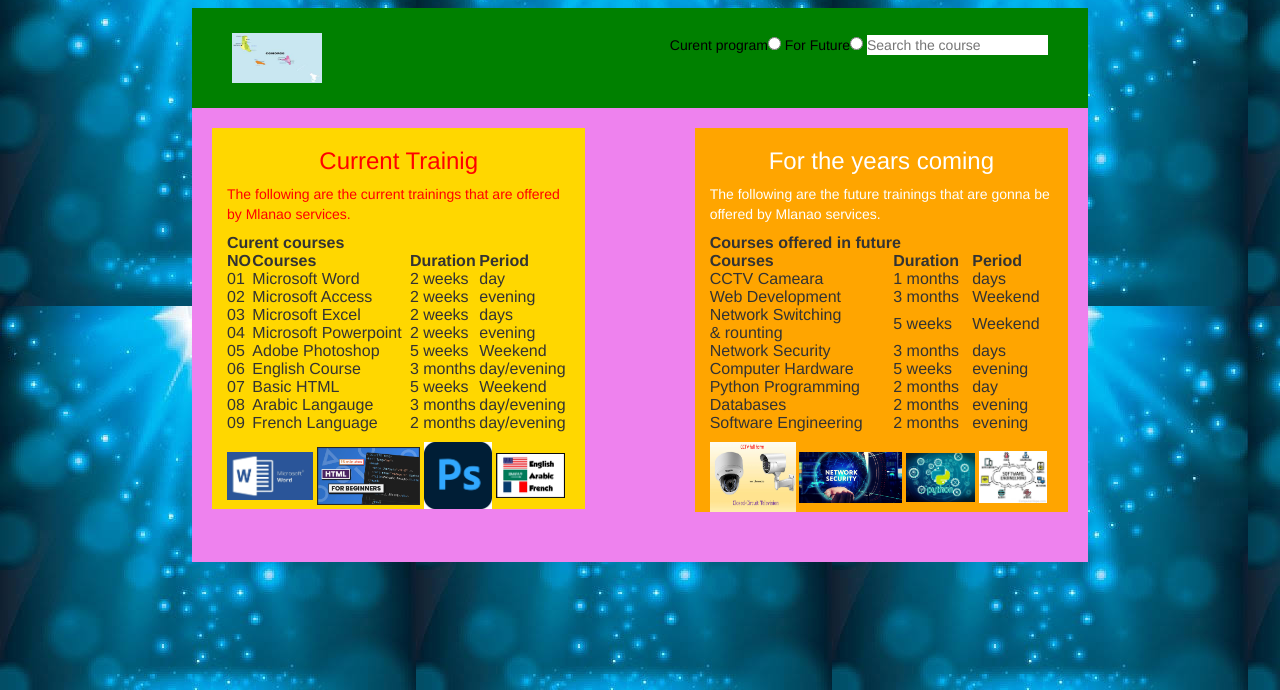
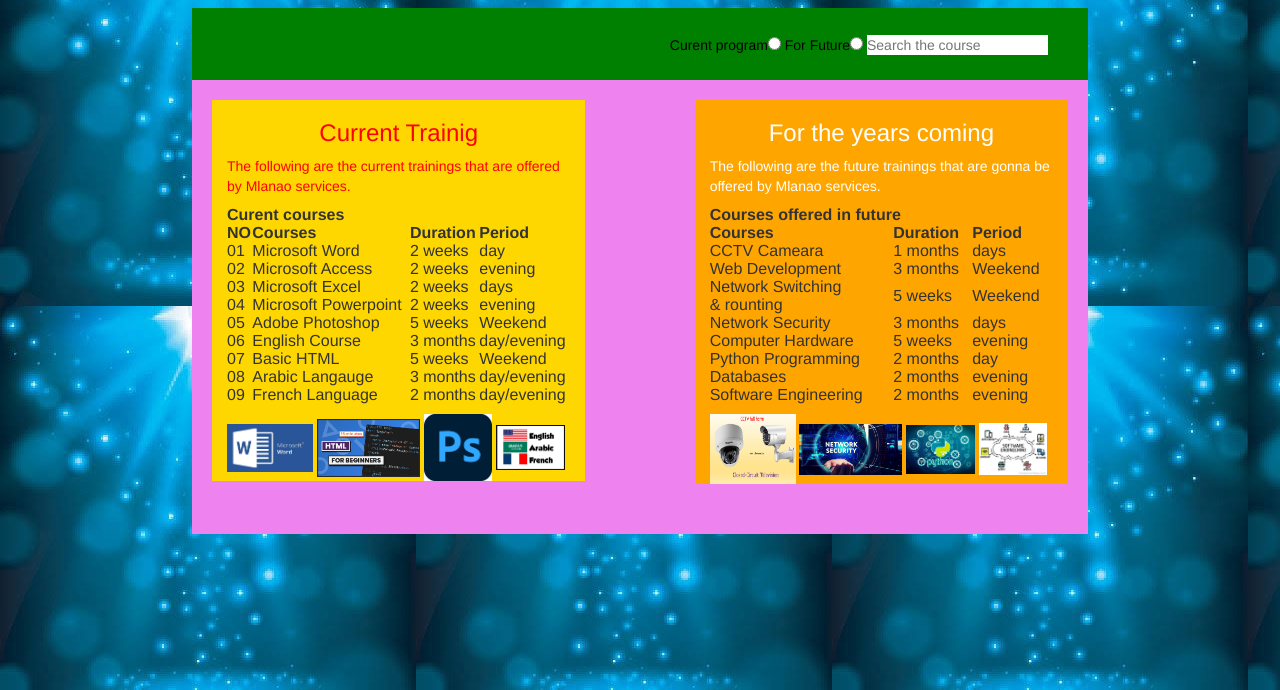
Before and after one commit to As98m/MOUSSA_PROJECTS, a plain HTML site: page Services.html in a window 1280 px wide. Shown: the part 110-800 px from the top of the page. Drawn offline with Linux system fonts and the light colour scheme.

Commit message:
Update Services.html

```diff
--- a/Services.html
+++ b/Services.html
@@ -33,7 +33,7 @@
 		<div id="logo" class="col-md-3">
 
 			<div class="Log">
-			<img width="90px" height="50px" src="photos/COMOROS.jpg">
+
 		</div>
 
 	<div class="Search">
```
